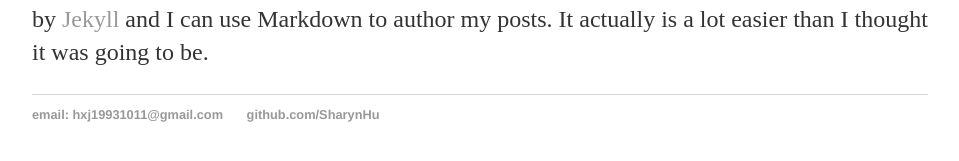
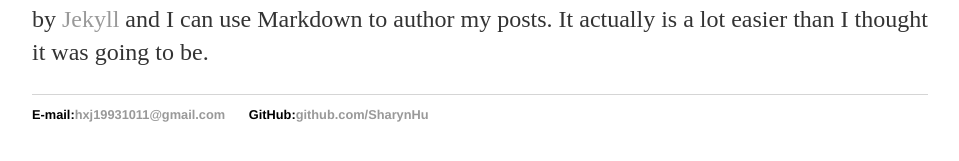
Before and after one commit to SharynHu/SharynHu.github.io, a Jekyll site: the page built from _posts/2020-12-17-First-Post.md, in a window 1280 px wide. Shown: the part 341-502 px from the top of the page, without its empty margins (160-1119 px from the left). Built offline with Jekyll 4.4.1, drawn with Linux system fonts in a browser that asks for light colours.

Commit message:
Update default.html

```diff
--- a/_layouts/default.html
+++ b/_layouts/default.html
@@ -21,8 +21,8 @@
 			</div><!-- /.container -->
 			<footer>
 	    		<ul>
-	        		<li><a href="mailto:hxj19931011@gmail.com">email: hxj19931011@gmail.com</a></li>
-	        		<li><a href="https://github.com/SharynHu">github.com/SharynHu</a></li>
+	        		<li>E-mail:<a href="mailto:hxj19931011@gmail.com">hxj19931011@gmail.com</a></li>
+	        		<li>GitHub:<a href="https://github.com/SharynHu">github.com/SharynHu</a></li>
 				</ul>
 			</footer>
 		</body>
```
